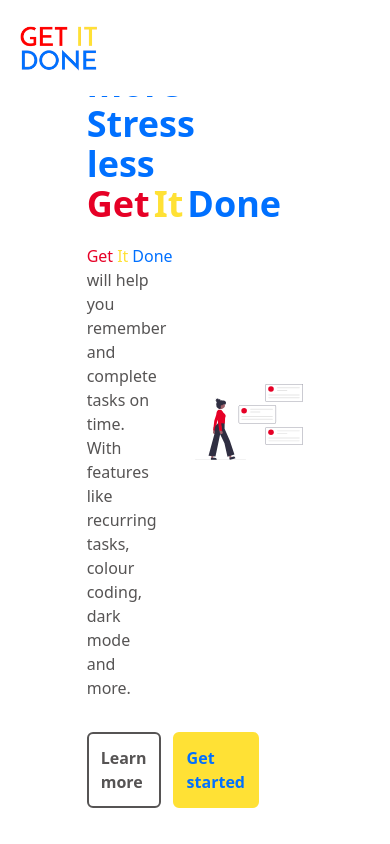
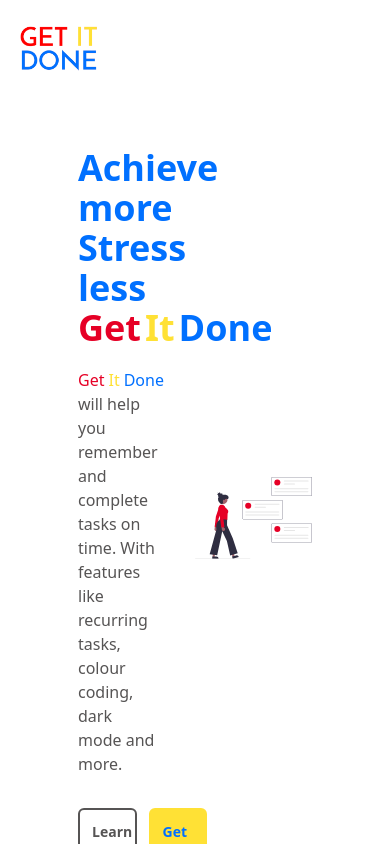
Before and after one commit to realazaber/laravel-task-tracker, a Nuxt app in the folder frontend/: page / in a window 390 px wide. Shown: the top 844 px of the page. Built offline with nearby package versions, Linux system fonts and the light colour scheme.

Commit message:
responsive app container

```diff
--- a/frontend/app.vue
+++ b/frontend/app.vue
@@ -1,6 +1,6 @@
 <template>
   <UniversalNav/>
-    <main class="w-5/6 min-h-[60vh] mx-auto flex flex-col justify-center items-center">
+    <main class="phone:w-5/6 w-[90%] mt-24 min-h-[60vh] mx-auto flex flex-col justify-center items-center">
       <NuxtPage />
     </main>
   <UniversalFooter/>
@@ -36,11 +36,11 @@
         }
 
         .btn {
-          @apply rounded-md hover:rounded-lg;
+          @apply rounded-md hover:rounded-lg w-1/2 phone:w-auto text-sm phone:text-base;
         }
 
         form {
-          @apply border rounded-md p-5 shadow-md flex flex-col;
+          @apply border rounded-md p-5 shadow-md flex flex-col w-[90%] phone:w-80;
 
           label {
             @apply text-base;
```
